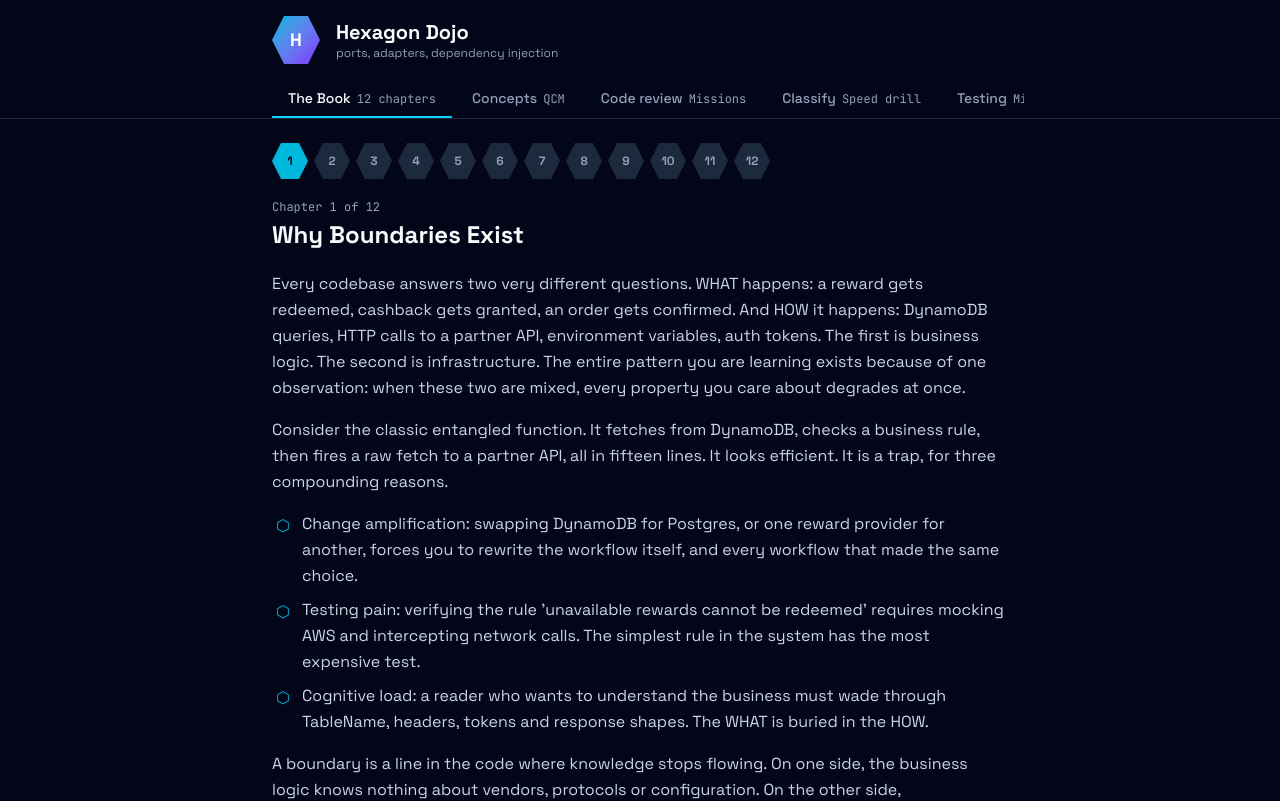
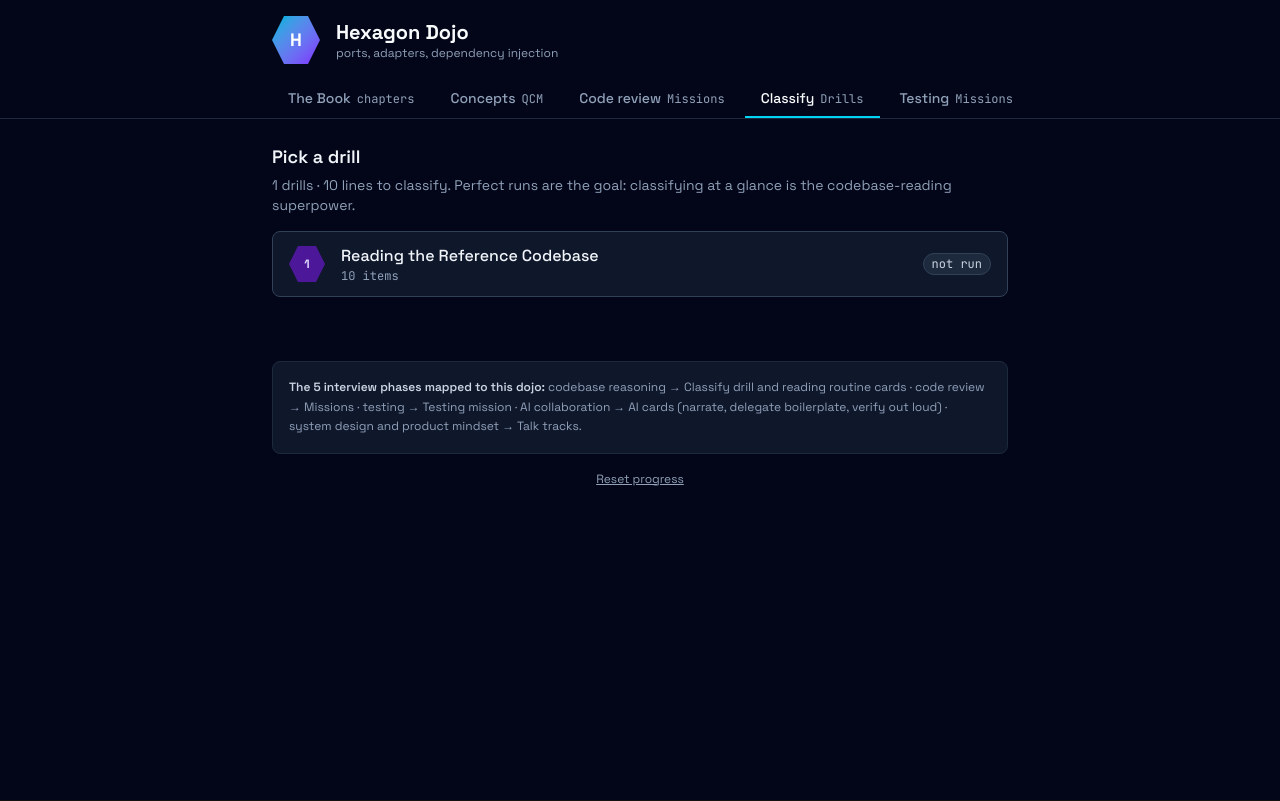
Before and after one commit to PaulCailly/hexagon-dojo, a React (Vite) app: page /drill/1 in a window 1280 px wide. Before the commit this address led to /book. Shown: the top 801 px of the page. Built offline with nearby package versions, Linux system fonts and the light colour scheme.

Commit message:
feat: set-based quiz/drill, mission-based testing, book parts, storage v2 with migration
Co-Authored-By: Claude Fable 5 <noreply@anthropic.com>

```diff
--- a/src/App.tsx
+++ b/src/App.tsx
@@ -1,6 +1,6 @@
 import { useState } from "react";
 import { Navigate, NavLink, Route, Routes, useNavigate } from "react-router";
-import { QUIZ } from "./content/quiz";
+import { QUIZ_SETS } from "./content/quiz";
 import { ErrorBoundary } from "./components/ErrorBoundary";
 import { Hex } from "./components/Hex";
 import { Tag } from "./components/Tag";
@@ -15,29 +15,36 @@ import TestModule from "./modules/TestModule";
 import CardsModule from "./modules/CardsModule";
 
 const MODULES = [
-  { path: "/book", label: "The Book", sub: "12 chapters" },
+  { path: "/book", label: "The Book", sub: "chapters" },
   { path: "/quiz", label: "Concepts", sub: "QCM" },
   { path: "/review", label: "Code review", sub: "Missions" },
-  { path: "/drill", label: "Classify", sub: "Speed drill" },
-  { path: "/testing", label: "Testing", sub: "Mission" },
+  { path: "/drill", label: "Classify", sub: "Drills" },
+  { path: "/testing", label: "Testing", sub: "Missions" },
   { path: "/cards", label: "Talk tracks", sub: "Flashcards" },
 ];
 
+const QUIZ_TOTAL = QUIZ_SETS.reduce((n, s) => n + s.questions.length, 0);
+const sumBest = (best: Record<string, number>) =>
+  Object.values(best).reduce((a, b) => a + b, 0);
+
 export default function App() {
   const navigate = useNavigate();
-  const [quizBest, setQuizBest] = useState<number | null>(
+  const [quizBest, setQuizBest] = useState<Record<string, number>>(
     () => loadProgress().quizBest,
   );
 
-  const handleQuizBest = (score: number) => {
-    const b = bestScore(loadProgress().quizBest, score);
-    setQuizBest(b);
-    saveProgress({ quizBest: b });
+  const handleQuizBest = (setId: string, score: number) => {
+    const next = {
+      ...loadProgress().quizBest,
+      [setId]: bestScore(loadProgress().quizBest[setId] ?? null, score),
+    };
+    setQuizBest(next);
+    saveProgress({ quizBest: next });
   };
 
   const handleReset = () => {
     resetProgress();
-    setQuizBest(null);
+    setQuizBest({});
     navigate("/book/1");
   };
 
@@ -56,10 +63,10 @@ export default function App() {
               ports, adapters, dependency injection
             </p>
           </div>
-          {quizBest !== null && (
+          {Object.keys(quizBest).length > 0 && (
             <div className="ml-auto">
               <Tag color="cyan">
-                Quiz best: {quizBest}/{QUIZ.length}
+                Quiz best: {sumBest(quizBest)}/{QUIZ_TOTAL}
               </Tag>
             </div>
           )}
@@ -92,12 +99,12 @@ export default function App() {
             <Route path="/" element={<Navigate to="/book" replace />} />
             <Route path="/book/:chapter?" element={<BookModule />} />
             <Route
-              path="/quiz"
+              path="/quiz/:set?"
               element={<QuizModule onBest={handleQuizBest} />}
             />
             <Route path="/review" element={<ReviewModule />} />
-            <Route path="/drill" element={<DrillModule />} />
-            <Route path="/testing" element={<TestModule />} />
+            <Route path="/drill/:set?" element={<DrillModule />} />
+            <Route path="/testing/:mission?" element={<TestModule />} />
             <Route path="/cards" element={<CardsModule />} />
             <Route path="*" element={<Navigate to="/book" replace />} />
           </Routes>
--- a/src/content/book.ts
+++ b/src/content/book.ts
@@ -367,3 +367,13 @@ export const BOOK: BookChapter[] = [
     ],
   },
 ];
+
+import type { BookPart } from "./types";
+
+// Inclusive chapter-index ranges; updated when chapters are inserted.
+export const BOOK_PARTS: BookPart[] = [
+  { title: "Part I — Foundations", from: 0, to: 6 },
+  { title: "Part II — Testing", from: 7, to: 7 },
+  { title: "Part III — Patterns at the Edge", from: 8, to: 8 },
+  { title: "Part IV — Practice", from: 9, to: 11 },
+];
--- a/src/content/drill.ts
+++ b/src/content/drill.ts
@@ -1,4 +1,4 @@
-import type { DrillAnswer, DrillItem, TagColor } from "./types";
+import type { DrillAnswer, DrillItem, DrillSet, TagColor } from "./types";
 
 export const DRILL: DrillItem[] = [
   {
@@ -65,3 +65,7 @@ export const DRILL_COLORS: Record<DrillAnswer, TagColor> = {
   "Use case": "violet",
   "Composition root": "emerald",
 };
+
+export const DRILL_SETS: DrillSet[] = [
+  { id: "d1", title: "Reading the Reference Codebase", items: DRILL },
+];
--- a/src/content/quiz.ts
+++ b/src/content/quiz.ts
@@ -134,3 +134,9 @@ export const QUIZ: QuizQuestion[] = [
     why: "Inject an in-memory repository seeded with the reward you need, a no-op or recording redemption service, then assert. Instant, deterministic, no mocking framework.",
   },
 ];
+
+import type { QuizSet } from "./types";
+
+export const QUIZ_SETS: QuizSet[] = [
+  { id: "s1", title: "Foundations: Ports and Adapters", questions: QUIZ },
+];
--- a/src/content/testing.ts
+++ b/src/content/testing.ts
@@ -58,3 +58,16 @@ describe("redeemReward", () => {
       .rejects.toThrow("Reward unavailable");
   });
 });`;
+
+import type { TestMission } from "./types";
+
+export const TEST_MISSIONS: TestMission[] = [
+  {
+    id: "t1",
+    title: "Mission 1: test redeemReward without mocking anything",
+    brief:
+      "On paper or in your editor, write the test suite for createRedeemRewardUseCase from the guide. Cover the happy path and both error paths. Then grade yourself against the checklist and compare with the model answer.",
+    checklist: TEST_CHECKLIST,
+    solution: TEST_SOLUTION,
+  },
+];
--- a/src/lib/storage.ts
+++ b/src/lib/storage.ts
@@ -1,25 +1,55 @@
 export interface Progress {
   readChapters: number[];
-  quizBest: number | null;
-  drillBest: number | null;
+  quizBest: Record<string, number>;
+  drillBest: Record<string, number>;
   flippedCards: number[];
-  testChecklist: number[];
+  testChecklists: Record<string, number[]>;
 }
 
-export const STORAGE_KEY = "hexagon-dojo:v1";
+export const STORAGE_KEY = "hexagon-dojo:v2";
+export const LEGACY_STORAGE_KEY = "hexagon-dojo:v1";
+
+interface LegacyProgress {
+  readChapters?: number[];
+  quizBest?: number | null;
+  drillBest?: number | null;
+  flippedCards?: number[];
+  testChecklist?: number[];
+}
 
 export const emptyProgress = (): Progress => ({
   readChapters: [],
-  quizBest: null,
-  drillBest: null,
+  quizBest: {},
+  drillBest: {},
   flippedCards: [],
-  testChecklist: [],
+  testChecklists: {},
 });
+
+function migrateLegacy(): Progress | null {
+  try {
+    const raw = localStorage.getItem(LEGACY_STORAGE_KEY);
+    if (!raw) return null;
+    const v1 = JSON.parse(raw) as LegacyProgress;
+    const migrated: Progress = {
+      ...emptyProgress(),
+      readChapters: v1.readChapters ?? [],
+      flippedCards: v1.flippedCards ?? [],
+    };
+    if (typeof v1.quizBest === "number") migrated.quizBest.s1 = v1.quizBest;
+    if (typeof v1.drillBest === "number") migrated.drillBest.d1 = v1.drillBest;
+    if (v1.testChecklist?.length) migrated.testChecklists.t1 = v1.testChecklist;
+    localStorage.setItem(STORAGE_KEY, JSON.stringify(migrated));
+    localStorage.removeItem(LEGACY_STORAGE_KEY);
+    return migrated;
+  } catch {
+    return null;
+  }
+}
 
 export function loadProgress(): Progress {
   try {
     const raw = localStorage.getItem(STORAGE_KEY);
-    if (!raw) return emptyProgress();
+    if (!raw) return migrateLegacy() ?? emptyProgress();
     const parsed = JSON.parse(raw) as Partial<Progress>;
     return { ...emptyProgress(), ...parsed };
   } catch {
@@ -41,6 +71,7 @@ export function saveProgress(patch: Partial<Progress>): void {
 export function resetProgress(): void {
   try {
     localStorage.removeItem(STORAGE_KEY);
+    localStorage.removeItem(LEGACY_STORAGE_KEY);
   } catch {
     // ignore
   }
--- a/src/modules/BookModule.tsx
+++ b/src/modules/BookModule.tsx
@@ -1,6 +1,6 @@
 import { useState } from "react";
 import { useNavigate, useParams } from "react-router";
-import { BOOK } from "../content/book";
+import { BOOK, BOOK_PARTS } from "../content/book";
 import { Code } from "../components/Code";
 import { Hex } from "../components/Hex";
 import { Tag } from "../components/Tag";
@@ -37,8 +37,16 @@ export default function BookModule() {
 
   return (
     <div>
-      <div className="flex flex-wrap gap-1.5 mb-5">
-        {BOOK.map((c, idx) => (
+      <div className="mb-5 space-y-2">
+        {BOOK_PARTS.map((part) => (
+          <div key={part.title}>
+            <p className="text-[10px] font-mono uppercase tracking-wider text-slate-400 mb-1">
+              {part.title}
+            </p>
+            <div className="flex flex-wrap gap-1.5">
+              {BOOK.slice(part.from, part.to + 1).map((c, i) => {
+                const idx = part.from + i;
+                return (
                   <button
                     key={idx}
                     onClick={() => navigate(`/book/${idx + 1}`)}
@@ -59,6 +67,10 @@ export default function BookModule() {
                       {idx + 1}
                     </Hex>
                   </button>
+                );
+              })}
+            </div>
+          </div>
         ))}
       </div>
 
--- a/src/modules/DrillModule.tsx
+++ b/src/modules/DrillModule.tsx
@@ -1,6 +1,7 @@
-import { useState } from "react";
-import { DRILL, DRILL_OPTIONS, DRILL_COLORS } from "../content/drill";
-import type { DrillAnswer, TagColor } from "../content/types";
+import { useEffect, useState } from "react";
+import { Link, useNavigate, useParams } from "react-router";
+import { DRILL_OPTIONS, DRILL_COLORS, DRILL_SETS } from "../content/drill";
+import type { DrillAnswer, DrillSet, TagColor } from "../content/types";
 import { Code } from "../components/Code";
 import { Hex } from "../components/Hex";
 import { Tag } from "../components/Tag";
@@ -19,12 +20,62 @@ const HOVER_BORDER: Record<TagColor, string> = {
   slate: "hover:border-slate-600",
 };
 
-export default function DrillModule() {
+function SetPicker() {
+  const best = loadProgress().drillBest;
+  return (
+    <div>
+      <h3 className="text-lg font-semibold text-slate-100 mb-1">
+        Pick a drill
+      </h3>
+      <p className="text-sm text-slate-400 mb-4">
+        {DRILL_SETS.length} drills ·{" "}
+        {DRILL_SETS.reduce((n, s) => n + s.items.length, 0)} lines to classify.
+        Perfect runs are the goal: classifying at a glance is the
+        codebase-reading superpower.
+      </p>
+      <div className="space-y-2">
+        {DRILL_SETS.map((set, i) => (
+          <Link
+            key={set.id}
+            to={`/drill/${set.id}`}
+            className={`flex items-center gap-4 px-4 py-3 rounded-lg border border-slate-700 bg-slate-900 hover:border-violet-600 transition-colors ${focusRing}`}
+          >
+            <Hex className="w-9 h-9 flex-shrink-0 bg-violet-900 text-violet-200 text-xs font-bold">
+              {i + 1}
+            </Hex>
+            <div className="min-w-0 flex-1">
+              <p className="font-medium text-slate-100">{set.title}</p>
+              <p className="text-xs text-slate-400 font-mono">
+                {set.items.length} items
+              </p>
+            </div>
+            <Tag color={best[set.id] !== undefined ? "violet" : "slate"}>
+              {best[set.id] !== undefined
+                ? `best ${best[set.id]}/${set.items.length}`
+                : "not run"}
+            </Tag>
+          </Link>
+        ))}
+      </div>
+    </div>
+  );
+}
+
+function SetRunner({ set }: { set: DrillSet }) {
   const [i, setI] = useState(0);
   const [picked, setPicked] = useState<DrillAnswer | null>(null);
   const [score, setScore] = useState(0);
   const [done, setDone] = useState(false);
-  const item = DRILL[i];
+  const navigate = useNavigate();
+
+  useEffect(() => {
+    setI(0);
+    setPicked(null);
+    setScore(0);
+    setDone(false);
+  }, [set.id]);
+
+  const item = set.items[i];
 
   const pick = (opt: DrillAnswer) => {
     if (picked) return;
@@ -33,9 +84,14 @@ export default function DrillModule() {
   };
 
   const next = () => {
-    if (i + 1 >= DRILL.length) {
+    if (i + 1 >= set.items.length) {
       setDone(true);
-      saveProgress({ drillBest: bestScore(loadProgress().drillBest, score) });
+      saveProgress({
+        drillBest: {
+          ...loadProgress().drillBest,
+          [set.id]: bestScore(loadProgress().drillBest[set.id] ?? null, score),
+        },
+      });
     } else {
       setI(i + 1);
       setPicked(null);
@@ -47,10 +103,11 @@ export default function DrillModule() {
       <div className="text-center py-12">
         <Hex className="w-24 h-24 mx-auto bg-violet-900 mb-4">
           <span className="text-2xl font-bold text-violet-200">
-            {score}/{DRILL.length}
+            {score}/{set.items.length}
           </span>
         </Hex>
-        <p className="text-slate-300">{drillVerdict(score, DRILL.length)}</p>
+        <p className="text-slate-300">{drillVerdict(score, set.items.length)}</p>
+        <div className="flex items-center justify-center gap-3 mt-4">
           <button
             onClick={() => {
               setI(0);
@@ -58,19 +115,34 @@ export default function DrillModule() {
               setScore(0);
               setDone(false);
             }}
-          className={`mt-4 px-5 py-2 rounded-lg bg-violet-700 hover:bg-violet-600 text-white font-medium ${focusRing}`}
+            className={`px-5 py-2 rounded-lg bg-violet-700 hover:bg-violet-600 text-white font-medium ${focusRing}`}
           >
             Restart drill
           </button>
+          <button
+            onClick={() => navigate("/drill")}
+            className={`px-5 py-2 rounded-lg border border-slate-700 text-slate-300 hover:border-slate-500 ${focusRing}`}
+          >
+            All drills
+          </button>
+        </div>
       </div>
     );
 
   return (
     <div>
       <div className="flex items-center justify-between mb-4">
+        <div className="flex items-center gap-2 min-w-0">
+          <Link
+            to="/drill"
+            className={`text-xs font-mono text-slate-400 hover:text-slate-200 whitespace-nowrap ${focusRing}`}
+          >
+            ← drills
+          </Link>
           <Tag color="violet">
-          {i + 1} / {DRILL.length}
+            {set.title} · {i + 1} / {set.items.length}
           </Tag>
+        </div>
         <Tag color="slate">Score {score}</Tag>
       </div>
       <p className="text-sm text-slate-400 mb-2">
@@ -111,10 +183,17 @@ export default function DrillModule() {
             onClick={next}
             className={`mt-3 px-5 py-2 rounded-lg bg-violet-700 hover:bg-violet-600 text-white font-medium ${focusRing}`}
           >
-            {i + 1 >= DRILL.length ? "Finish" : "Next"}
+            {i + 1 >= set.items.length ? "Finish" : "Next"}
           </button>
         </div>
       )}
     </div>
   );
 }
+
+export default function DrillModule() {
+  const { set: setId } = useParams();
+  const set = DRILL_SETS.find((s) => s.id === setId);
+  if (!set) return <SetPicker />;
+  return <SetRunner set={set} />;
+}
--- a/src/modules/QuizModule.tsx
+++ b/src/modules/QuizModule.tsx
@@ -1,20 +1,75 @@
-import { useState } from "react";
-import { QUIZ } from "../content/quiz";
+import { useEffect, useState } from "react";
+import { Link, useNavigate, useParams } from "react-router";
+import { QUIZ_SETS } from "../content/quiz";
+import type { QuizSet } from "../content/types";
 import { Hex } from "../components/Hex";
 import { Tag } from "../components/Tag";
 import { focusRing } from "../components/focus";
 import { quizVerdict } from "../lib/scoring";
+import { loadProgress } from "../lib/storage";
 
-export default function QuizModule({
+function SetPicker() {
+  const best = loadProgress().quizBest;
+  return (
+    <div>
+      <h3 className="text-lg font-semibold text-slate-100 mb-1">
+        Pick a question set
+      </h3>
+      <p className="text-sm text-slate-400 mb-4">
+        {QUIZ_SETS.length} sets ·{" "}
+        {QUIZ_SETS.reduce((n, s) => n + s.questions.length, 0)} questions. Aim
+        for 10+ on each before the interview.
+      </p>
+      <div className="space-y-2">
+        {QUIZ_SETS.map((set, i) => (
+          <Link
+            key={set.id}
+            to={`/quiz/${set.id}`}
+            className={`flex items-center gap-4 px-4 py-3 rounded-lg border border-slate-700 bg-slate-900 hover:border-cyan-600 transition-colors ${focusRing}`}
+          >
+            <Hex className="w-9 h-9 flex-shrink-0 bg-cyan-900 text-cyan-200 text-xs font-bold">
+              {i + 1}
+            </Hex>
+            <div className="min-w-0 flex-1">
+              <p className="font-medium text-slate-100">{set.title}</p>
+              <p className="text-xs text-slate-400 font-mono">
+                {set.questions.length} questions
+              </p>
+            </div>
+            <Tag color={best[set.id] !== undefined ? "cyan" : "slate"}>
+              {best[set.id] !== undefined
+                ? `best ${best[set.id]}/${set.questions.length}`
+                : "not run"}
+            </Tag>
+          </Link>
+        ))}
+      </div>
+    </div>
+  );
+}
+
+function SetRunner({
+  set,
   onBest,
 }: {
-  onBest: (score: number) => void;
+  set: QuizSet;
+  onBest: (setId: string, score: number) => void;
 }) {
   const [i, setI] = useState(0);
   const [picked, setPicked] = useState<number | null>(null);
   const [score, setScore] = useState(0);
   const [done, setDone] = useState(false);
-  const q = QUIZ[i];
+  const navigate = useNavigate();
+
+  // restart cleanly when switching sets
+  useEffect(() => {
+    setI(0);
+    setPicked(null);
+    setScore(0);
+    setDone(false);
+  }, [set.id]);
+
+  const q = set.questions[i];
 
   const pick = (idx: number) => {
     if (picked !== null) return;
@@ -23,9 +78,9 @@ export default function QuizModule({
   };
 
   const next = () => {
-    if (i + 1 >= QUIZ.length) {
+    if (i + 1 >= set.questions.length) {
       setDone(true);
-      onBest(score);
+      onBest(set.id, score);
     } else {
       setI(i + 1);
       setPicked(null);
@@ -37,10 +92,11 @@ export default function QuizModule({
       <div className="text-center py-12">
         <Hex className="w-24 h-24 mx-auto bg-cyan-900 mb-4">
           <span className="text-2xl font-bold text-cyan-200">
-            {score}/{QUIZ.length}
+            {score}/{set.questions.length}
           </span>
         </Hex>
         <p className="text-slate-300 mb-2">{quizVerdict(score)}</p>
+        <div className="flex items-center justify-center gap-3 mt-4">
           <button
             onClick={() => {
               setI(0);
@@ -48,19 +104,34 @@ export default function QuizModule({
               setScore(0);
               setDone(false);
             }}
-          className={`mt-4 px-5 py-2 rounded-lg bg-cyan-700 hover:bg-cyan-600 text-white font-medium ${focusRing}`}
+            className={`px-5 py-2 rounded-lg bg-cyan-700 hover:bg-cyan-600 text-white font-medium ${focusRing}`}
           >
             Run it again
           </button>
+          <button
+            onClick={() => navigate("/quiz")}
+            className={`px-5 py-2 rounded-lg border border-slate-700 text-slate-300 hover:border-slate-500 ${focusRing}`}
+          >
+            All sets
+          </button>
+        </div>
       </div>
     );
 
   return (
     <div>
       <div className="flex items-center justify-between mb-4">
+        <div className="flex items-center gap-2 min-w-0">
+          <Link
+            to="/quiz"
+            className={`text-xs font-mono text-slate-400 hover:text-slate-200 whitespace-nowrap ${focusRing}`}
+          >
+            ← sets
+          </Link>
           <Tag color="cyan">
-          Question {i + 1} / {QUIZ.length}
+            {set.title} · {i + 1} / {set.questions.length}
           </Tag>
+        </div>
         <Tag color="slate">Score {score}</Tag>
       </div>
       <h3 className="text-lg font-semibold text-slate-100 mb-4">{q.q}</h3>
@@ -96,10 +167,21 @@ export default function QuizModule({
             onClick={next}
             className={`mt-3 px-5 py-2 rounded-lg bg-cyan-700 hover:bg-cyan-600 text-white font-medium ${focusRing}`}
           >
-            {i + 1 >= QUIZ.length ? "See result" : "Next"}
+            {i + 1 >= set.questions.length ? "See result" : "Next"}
           </button>
         </div>
       )}
     </div>
   );
 }
+
+export default function QuizModule({
+  onBest,
+}: {
+  onBest: (setId: string, score: number) => void;
+}) {
+  const { set: setId } = useParams();
+  const set = QUIZ_SETS.find((s) => s.id === setId);
+  if (!set) return <SetPicker />;
+  return <SetRunner set={set} onBest={onBest} />;
+}
--- a/src/modules/ReviewModule.tsx
+++ b/src/modules/ReviewModule.tsx
@@ -26,7 +26,7 @@ export default function ReviewModule() {
 
   return (
     <div>
-      <div className="flex items-center gap-2 mb-2">
+      <div className="flex items-center gap-2 mb-2 flex-wrap">
         {REVIEWS.map((_, idx) => (
           <button
             key={idx}
```
Also changed, not shown: src/content/types.ts (+26 -0 lines), src/modules/TestModule.tsx (+50 -19 lines), 2 other files (tests, documents, lock files or other folders). Lines whose indentation alone changed are shown as unchanged.
